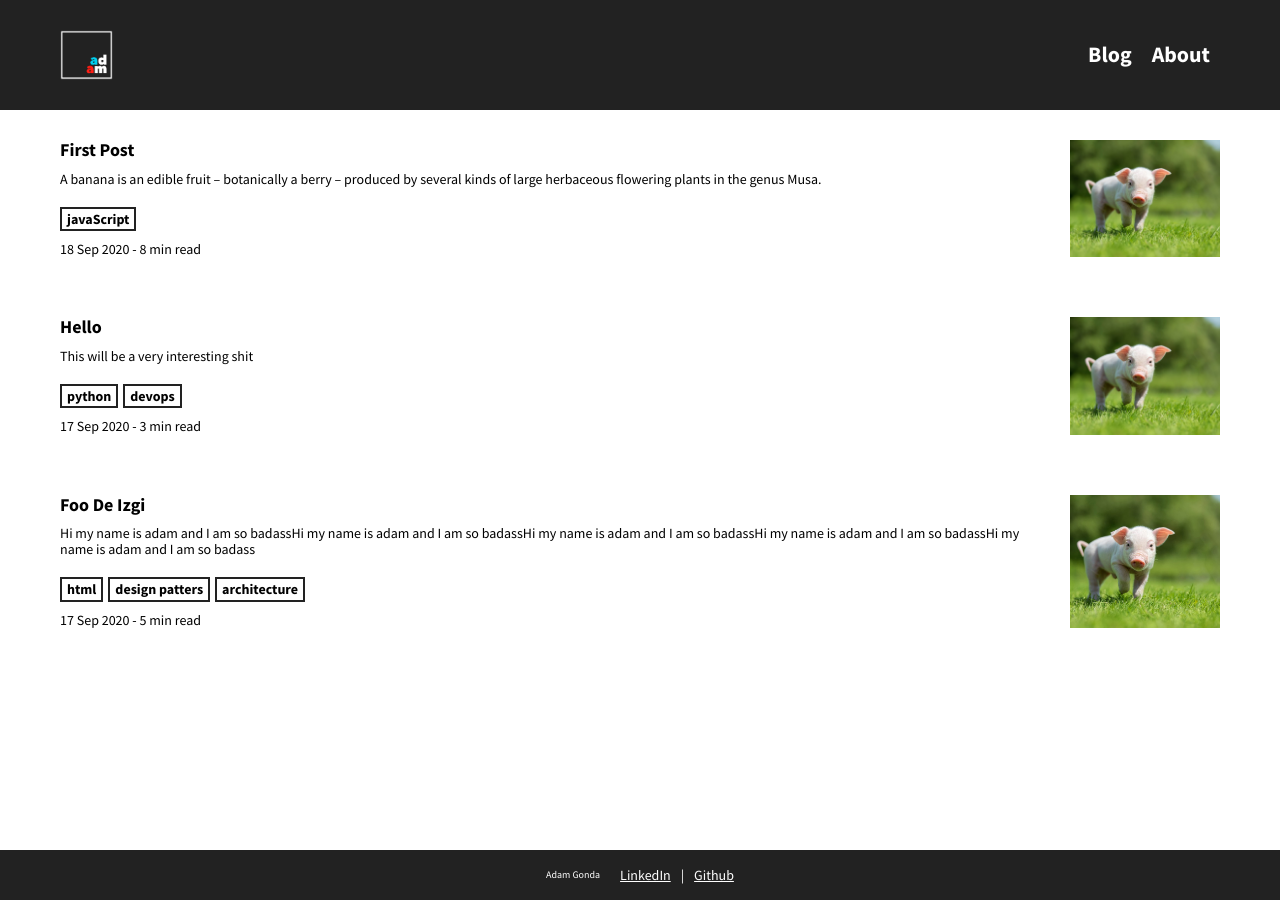
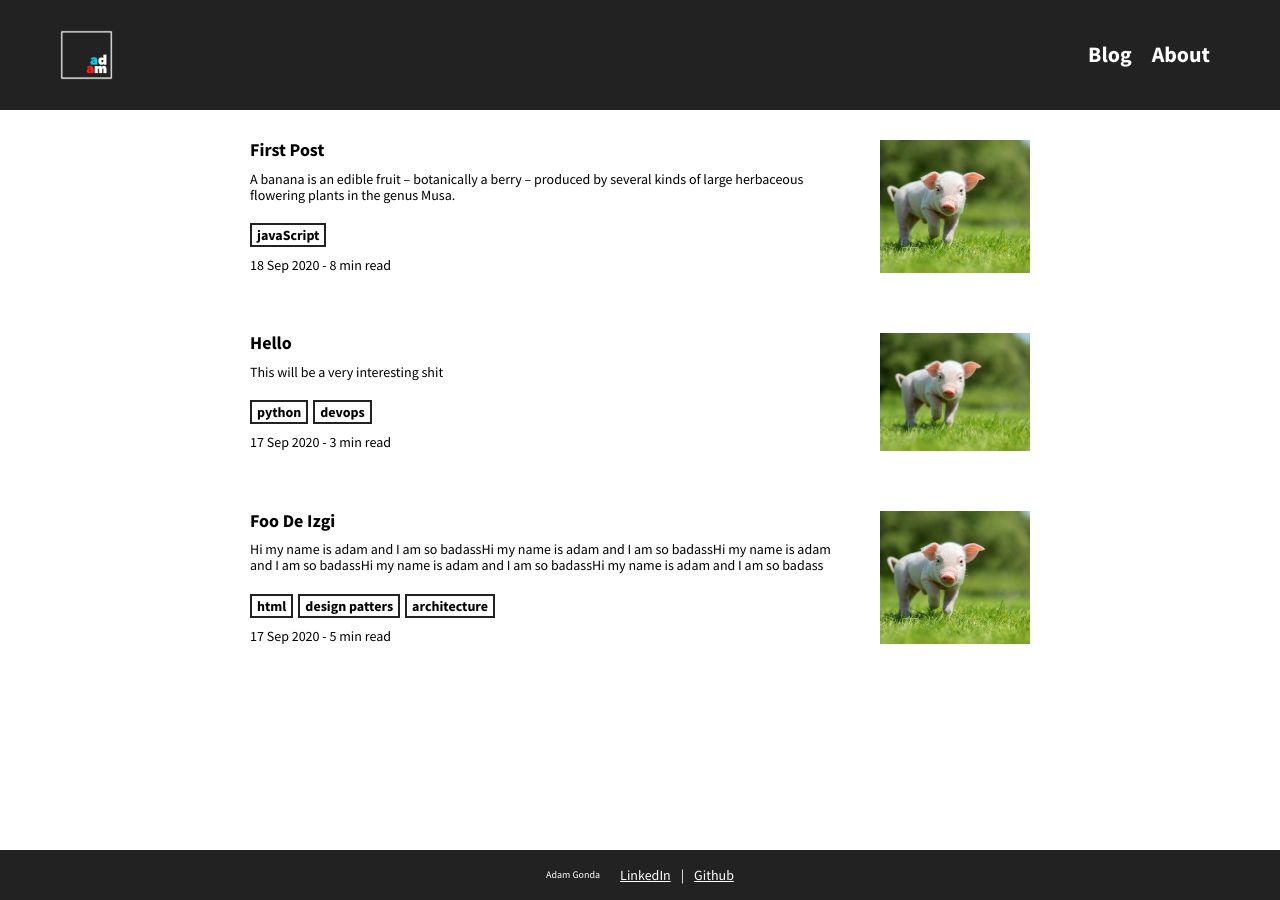
Before and after one commit to AdamGonda/adamgonda.com, a Jekyll site: the page built from index.html, in a window 1280 px wide. Built offline with Jekyll 4.4.1, drawn with Linux system fonts in a browser that asks for light colours.

Commit message:
add breakpoints to index

```diff
--- a/assets/css/main.css
+++ b/assets/css/main.css
@@ -57,6 +57,25 @@ footer a {
   text-decoration: underline;
 }
 
+.blog {
+  padding: 30px 30px;
+}
+@media only screen and (min-width: 680px) and (max-width: 855px) {
+  .blog {
+    padding: 30px 60px;
+  }
+}
+@media only screen and (min-width: 855px) and (max-width: 1182px) {
+  .blog {
+    padding: 30px 100px;
+  }
+}
+@media only screen and (min-width: 1182px) {
+  .blog {
+    padding: 30px 250px;
+  }
+}
+
 .not-found {
   display: grid;
   place-items: center center;
@@ -67,10 +86,6 @@ footer a {
 }
 .not-found p {
   font-size: 22px;
-}
-
-.post-list {
-  padding: 30px 60px;
 }
 
 .post-list-item {
--- a/assets/sass/constants.sass
+++ b/assets/sass/constants.sass
@@ -5,6 +5,7 @@ $spacing-s: 30px
 $spacing-m: 60px
 $spacing-l: 100px
 $spacing-xl: 150px
+$spacing-xxl: 250px
 
 $colors-yellow: #F0C300
 $colors-black: #222222
@@ -23,3 +24,4 @@ $fontSizes-xxl: 45px
 $breakPoints-s: 680px
 $breakPoints-m: 855px
 $breakPoints-l: 1032px
+$breakPoints-xl: 1182px
--- a/assets/sass/main.sass
+++ b/assets/sass/main.sass
@@ -1,7 +1,7 @@
 @use "./navigation"
 @use "./footer"
+@use "./blog"
 @use "./notfoundpage"
-@use "./post-list"
 @use "./post-list-item"
 
 body
--- a/assets/sass/post-list.sass
+++ /dev/null
@@ -1,4 +0,0 @@
-@use "./constants" as *
-
-.post-list
-  padding: $spacing-s $spacing-m
--- a/index.html
+++ b/index.html
@@ -1,10 +1,10 @@
 ---
 layout: default
 ---
-
-<ul class="post-list">
-  {% for post in site.posts %}
-  {% include post-list-item.html
+<main class="blog">
+  <ul>
+    {% for post in site.posts %}
+    {% include post-list-item.html
           title=post.title
           url=post.url
           excerpt=post.excerpt
@@ -13,5 +13,6 @@ layout: default
           date=post.date
           min=post.minutes
       %}
-  {% endfor %}
-</ul>
+    {% endfor %}
+  </ul>
+</main>
```
Also changed, not shown: assets/sass/blog.sass (added, +13 -0 lines), 1 other file.
